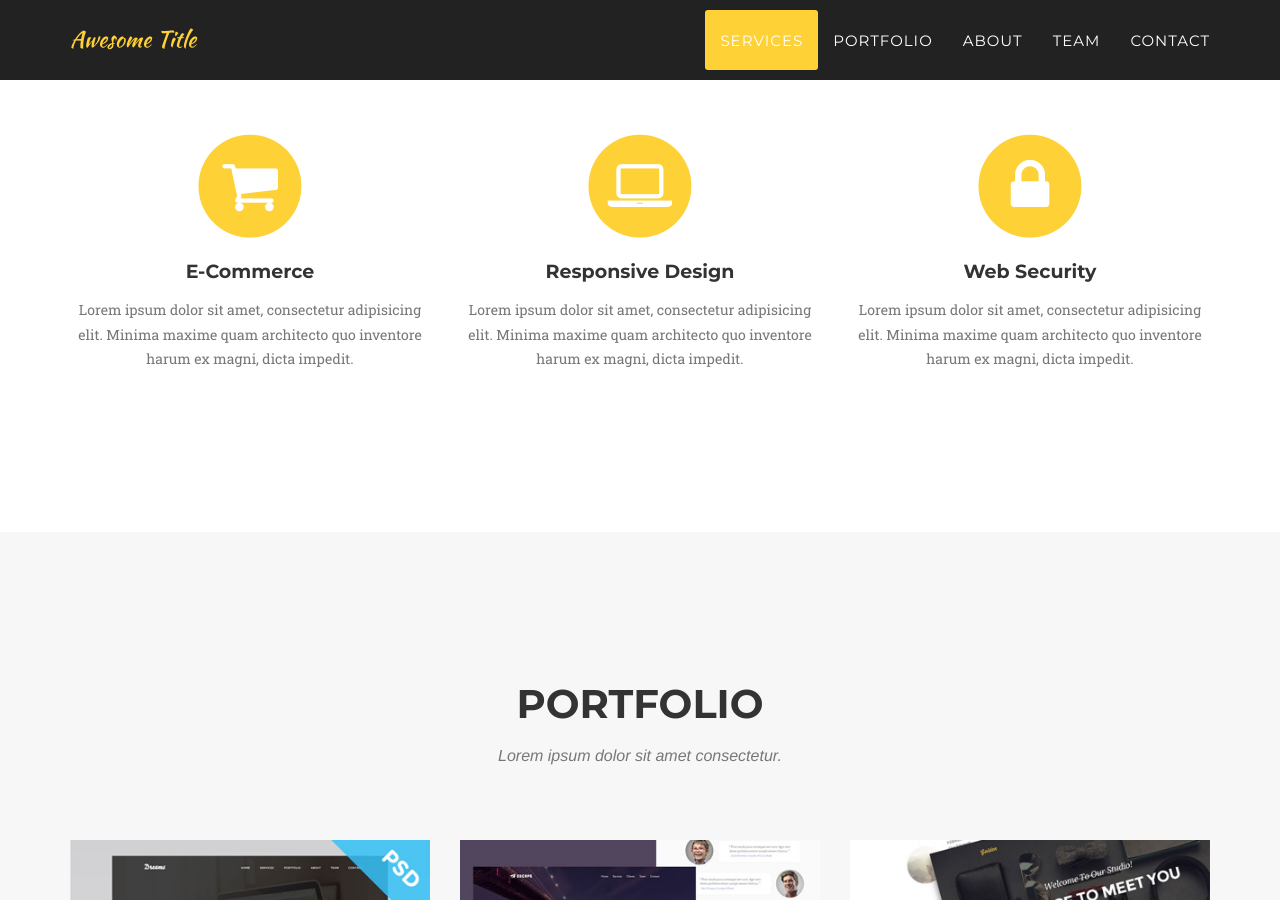
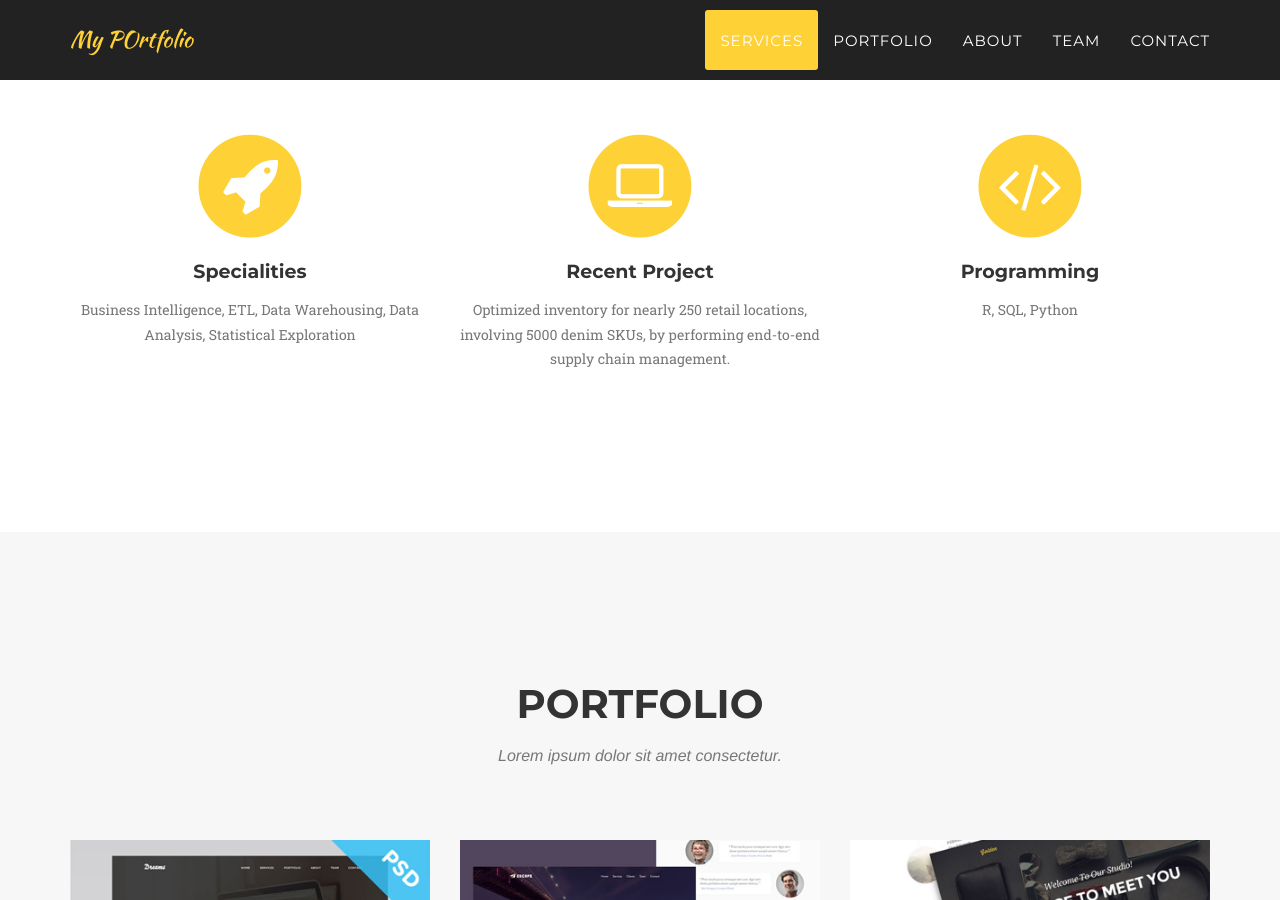
Before and after one commit to AshishRanshinge/ashishranshinge.github.io, a Jekyll site: the page built from index.html, in a window 1280 px wide and 900 px high, scrolled down 938 px. Built offline with Jekyll 4.4.1, drawn with Linux system fonts in a browser that asks for light colours; some web fonts are replaced; some of the changed text lies outside the part shown.

Commit message:
editedservices

```diff
--- a/_config.yml
+++ b/_config.yml
@@ -1,46 +1,27 @@
-url: https://y7kim.github.io
+url: https://ashishranshinge.github.io
 baseurl: /agency-jekyll-theme/
 
 # Site settings
-title: Awesome Title
-email: your-email@domain.com
-description: "Write an awesome description for your new site here. You can edit this line in _config.yml. It will appear in your document head meta (for Google search results) and in your feed.xml site description."
+title: My POrtfolio
+email: aranshinge@ucdavis.edu
+description: "Write an awesome description for your new site here. You can edit this line in _config.yml.
+It will appear in your document head meta (for Google search results) and in your feed.xml site description.
+I am awesome"
 
 
 # Team names, titles and social links
 people:
-- name: Kay Garland
+- name: Ashish Ranshinge
   pic: 1
-  position: Lead Designer
+  position: Business Analyst
   social:
-    - title: twitter
-      url: #
+    - title: linkedin
+      url: https://www.linkedin.com/in/ashishranshinge/
     - title: facebook
       url: #
     - title: stack-overflow
       url: #
 
-- name: Larry Parker
-  pic: 2
-  position: Lead Marketer
-  social:
-    - title: twitter
-      url: #
-    - title: facebook
-      url: #
-    - title: linkedin
-      url: #
-
-- name: Diana Petersen
-  pic: 3
-  position: Lead Developer
-  social:
-    - title: twitter
-      url: #
-    - title: facebook
-      url: #
-    - title: google-plus
-      url: #
 
 # Social networks usernames (many more available: google-plus, flickr, dribbble, pinterest, instagram, tumblr, linkedin, etc.)
 social:
@@ -57,8 +38,8 @@ social:
 
 # Postal address (add as many lines as necessary)
 address:
-  - line: 3481 Melrose Place
-  - line: Beverly Hills, CA 90210
+  - line: 180 3rd Avenue
+  - line: San Francisco, CA 94118
 
 # Build settings
 markdown: kramdown
--- a/_includes/services.html
+++ b/_includes/services.html
@@ -11,26 +11,26 @@
                 <div class="col-md-4">
                     <span class="fa-stack fa-4x">
                         <i class="fa fa-circle fa-stack-2x text-primary"></i>
-                        <i class="fa fa-shopping-cart fa-stack-1x fa-inverse"></i>
+                        <i class="fa fa-rocket fa-stack-1x fa-inverse"></i>
                     </span>
-                    <h4 class="service-heading">E-Commerce</h4>
-                    <p class="text-muted">Lorem ipsum dolor sit amet, consectetur adipisicing elit. Minima maxime quam architecto quo inventore harum ex magni, dicta impedit.</p>
+                    <h4 class="service-heading">Specialities</h4>
+                    <p class="text-muted">Business Intelligence, ETL, Data Warehousing, Data Analysis, Statistical Exploration</p>
                 </div>
                 <div class="col-md-4">
                     <span class="fa-stack fa-4x">
                         <i class="fa fa-circle fa-stack-2x text-primary"></i>
                         <i class="fa fa-laptop fa-stack-1x fa-inverse"></i>
                     </span>
-                    <h4 class="service-heading">Responsive Design</h4>
-                    <p class="text-muted">Lorem ipsum dolor sit amet, consectetur adipisicing elit. Minima maxime quam architecto quo inventore harum ex magni, dicta impedit.</p>
+                    <h4 class="service-heading">Recent Project</h4>
+                    <p class="text-muted">Optimized inventory for nearly 250 retail locations, involving 5000 denim SKUs, by performing end-to-end supply chain management.</p>
                 </div>
                 <div class="col-md-4">
                     <span class="fa-stack fa-4x">
                         <i class="fa fa-circle fa-stack-2x text-primary"></i>
-                        <i class="fa fa-lock fa-stack-1x fa-inverse"></i>
+                        <i class="fa fa-code fa-stack-1x fa-inverse"></i>
                     </span>
-                    <h4 class="service-heading">Web Security</h4>
-                    <p class="text-muted">Lorem ipsum dolor sit amet, consectetur adipisicing elit. Minima maxime quam architecto quo inventore harum ex magni, dicta impedit.</p>
+                    <h4 class="service-heading">Programming</h4>
+                    <p class="text-muted">R, SQL, Python</p>
                 </div>
             </div>
         </div>
```
